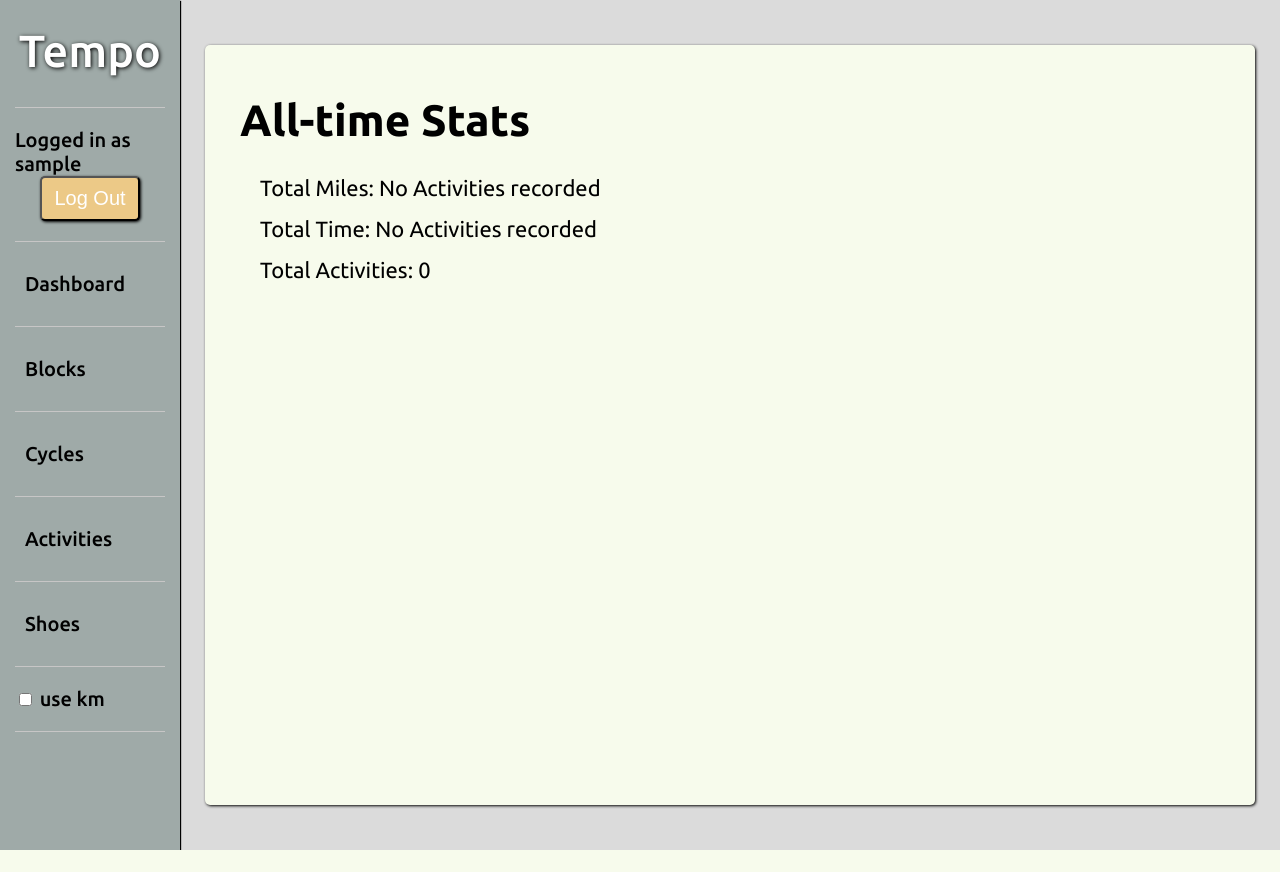
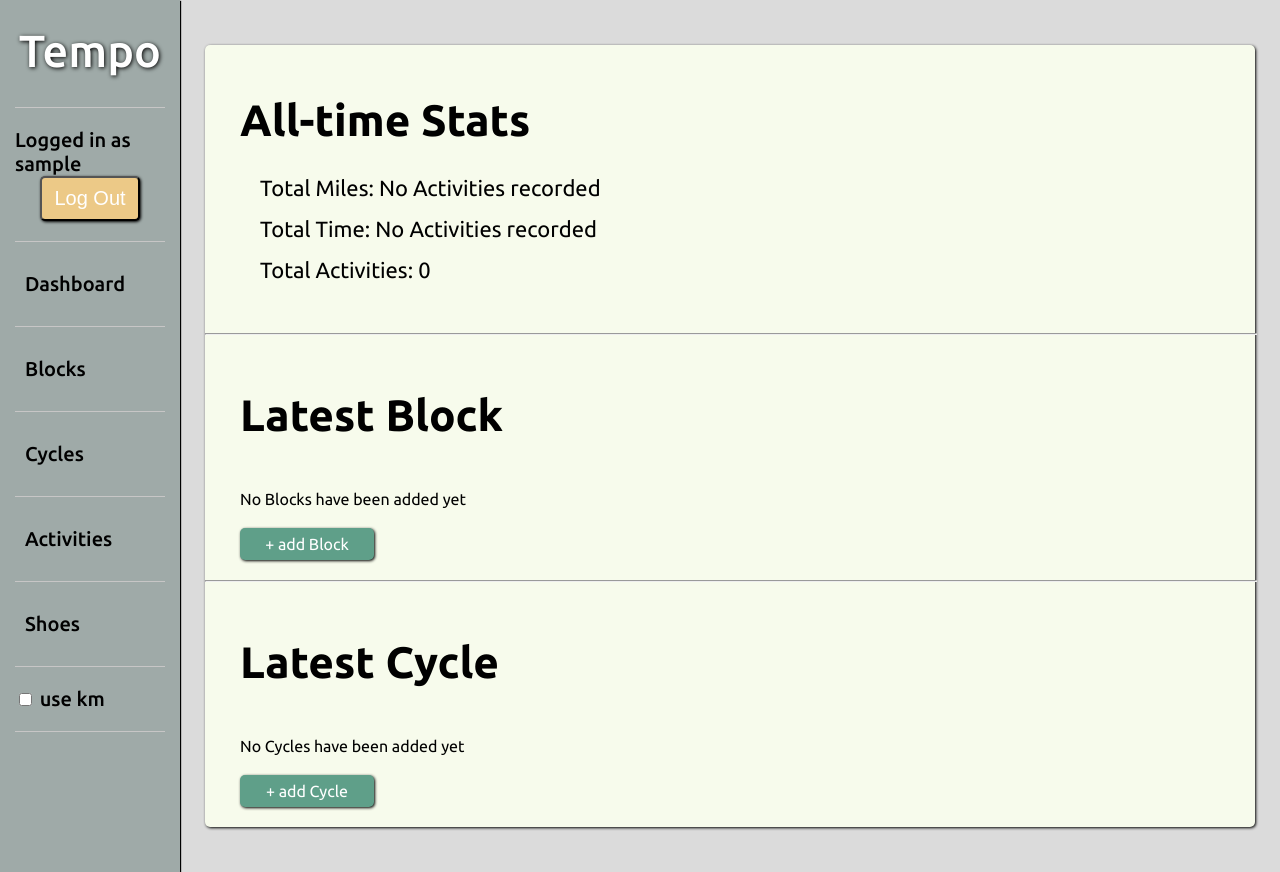
Before and after one commit to muno17/Tempo, a Django app: page / in a window 1280 px wide. Before the commit the page ends 850 px from the top, so only its background shows below. Run offline with Django 5.2, Linux system fonts and the light colour scheme; the visitor is signed in with stand-in values (Sample User, id 1); data that the repository does not hold is empty.

Commit message:
update dashboard - add messages if no blocks, cycles, or activities exist

```diff
--- a/templates/activity_details.html
+++ b/templates/activity_details.html
@@ -88,7 +88,7 @@
             </tbody>
         </table>
     {% else %}
-        <div class="default-message">No Segments currently associated with this Activity</div>
+        <div class="default-message">No Segments currently associated with this Activity, update Activity to add</div>
     {% endif %}
     </div>
 {% endblock content %}
--- a/templates/index.html
+++ b/templates/index.html
@@ -26,10 +26,10 @@
             <div>Longest Activity Duration: {{ longest_duration }} </div>
         {% endif %}
     </div>
-    {% if latest_block %}
         <hr>
-        <a href="{% url 'block-detail' latest_block.id%}">
             <div class="main-header">Latest Block</div>
+            {% if latest_block %}
+            <a href="{% url 'block-detail' latest_block.id%}">
             <table>
                 <thead>
                     <tr>
@@ -68,11 +68,16 @@
                 </tbody>
             </table>
         </a>
+            {% else %}
+        <div class="default-message">No Blocks have been added yet</div>
+            <div class="button">
+                <a href="{% url 'block-create' %}">+ add Block</a>
+            </div>
     {% endif %}
-    {% if latest_cycle %}
         <hr>
-        <a href="{% url 'cycle-detail' latest_cycle.id%}">
         <div class="main-header">Latest Cycle</div>
+            {% if latest_cycle %}
+            <a href="{% url 'cycle-detail' latest_cycle.id%}">
             <table>
                 <thead>
                     <tr>
@@ -112,6 +117,7 @@
         </a>
         <hr>
         <div class="main-header">Latest Activities</div>
+                {% if latest_activities %}
             <table>
                 <thead>
                     <tr>
@@ -150,6 +156,17 @@
                     {% endfor %}
                 </tbody>
             </table>
+                    {% else %}
+                                <div class="default-message">No Activities have been added yet</div>
+            <div class="button">
+                <a href="{% url 'activity-create' %}">+ add Activity</a>
+            </div>
+                    {% endif %}
+            {% else %}
+            <div class="default-message">No Cycles have been added yet</div>
+            <div class="button">
+                <a href="{% url 'cycle-create' %}">+ add Cycle</a>
+            </div>
     {% endif %}
     </div>
 {% endblock %}
```
Also changed, not shown: README.md.
